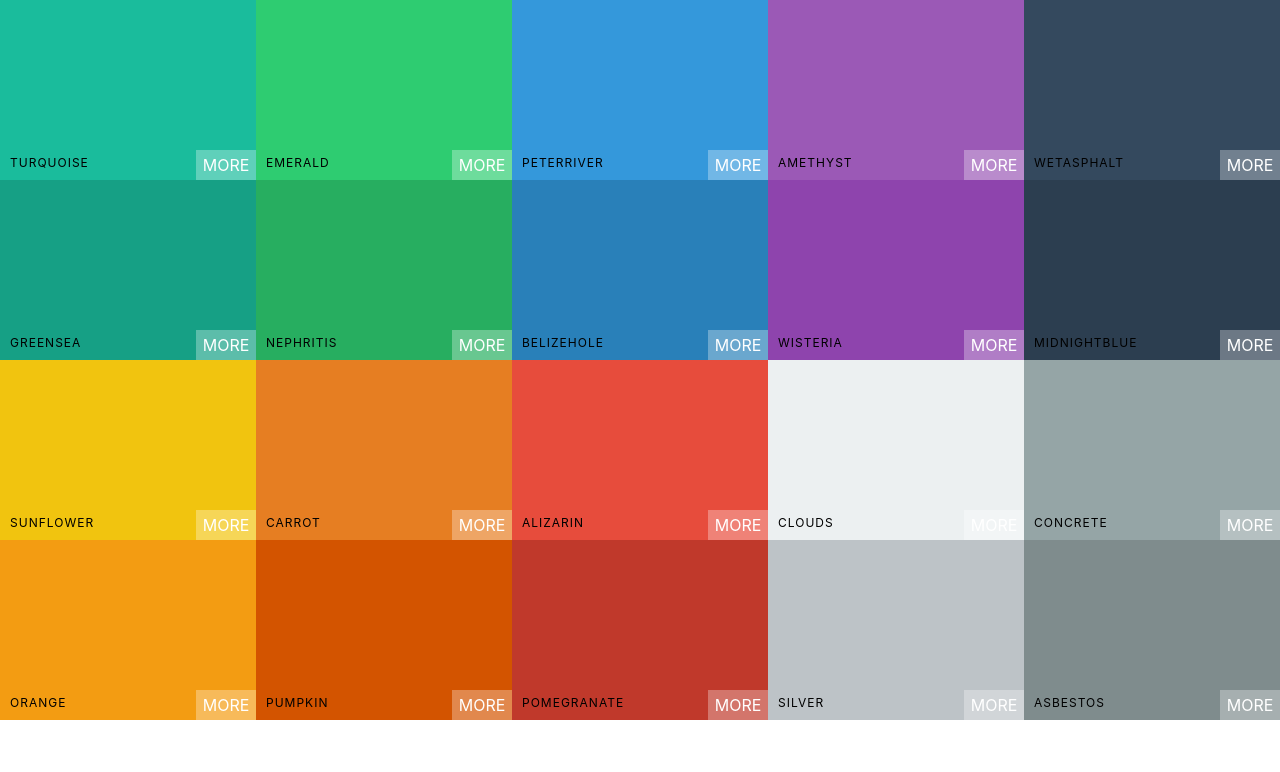
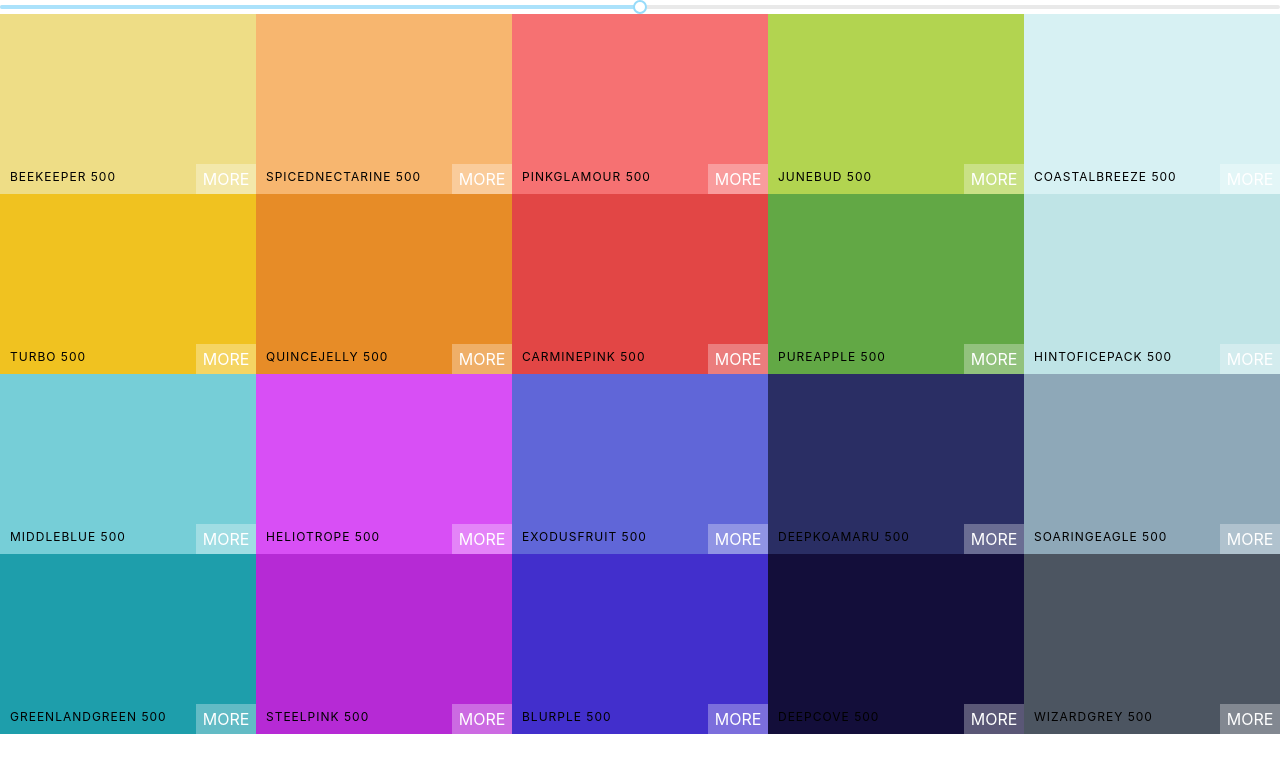
Before and after one commit to garosan/react-color-palette, a React (Create React App) app: page / in a window 1280 px wide. Shown: the top 772 px of the page. Built offline with nearby package versions, Linux system fonts and the light colour scheme.

Commit message:
Add unstyled color slider

```diff
--- a/package.json
+++ b/package.json
@@ -7,6 +7,7 @@
     "@testing-library/react": "^9.5.0",
     "@testing-library/user-event": "^7.2.1",
     "chroma-js": "^2.1.0",
+    "rc-slider": "^9.3.1",
     "react": "^16.13.1",
     "react-copy-to-clipboard": "^5.0.2",
     "react-dom": "^16.13.1",
--- a/src/App.js
+++ b/src/App.js
@@ -6,10 +6,9 @@
 
 class App extends Component {
   render() {
-    console.log(generatePalette(seedColors[1]));
     return (
       <div>
-        <Palette {...seedColors[1]}></Palette>
+        <Palette palette={generatePalette(seedColors[4])}></Palette>
       </div>
     );
   }
--- a/src/Palette.js
+++ b/src/Palette.js
@@ -1,15 +1,37 @@
 import React, { Component } from "react";
 import ColorBox from "./ColorBox";
+import Slider from "rc-slider";
+import "rc-slider/assets/index.css";
 
 import "./Palette.css";
 
 class Palette extends Component {
+  constructor(props) {
+    super(props);
+    this.state = { level: 500 };
+    this.changeLevel = this.changeLevel.bind(this);
+  }
+
+  changeLevel(level) {
+    console.log(level);
+    this.setState({ level });
+  }
+
   render() {
-    const colorBoxes = this.props.colors.map((color) => (
-      <ColorBox background={color.color} name={color.name} key={color.name} />
+    const { colors } = this.props.palette;
+    const { level } = this.state;
+    const colorBoxes = colors[level].map((color) => (
+      <ColorBox background={color.hex} name={color.name} key={color.name} />
     ));
     return (
       <div className="Palette">
+        <Slider
+          defaultValue={level}
+          min={100}
+          max={900}
+          step={100}
+          onAfterChange={this.changeLevel}
+        />
         <div className="Palette-colors">{colorBoxes}</div>
       </div>
     );
```
Also changed, not shown: 1 other file (tests, documents, lock files or other folders).
